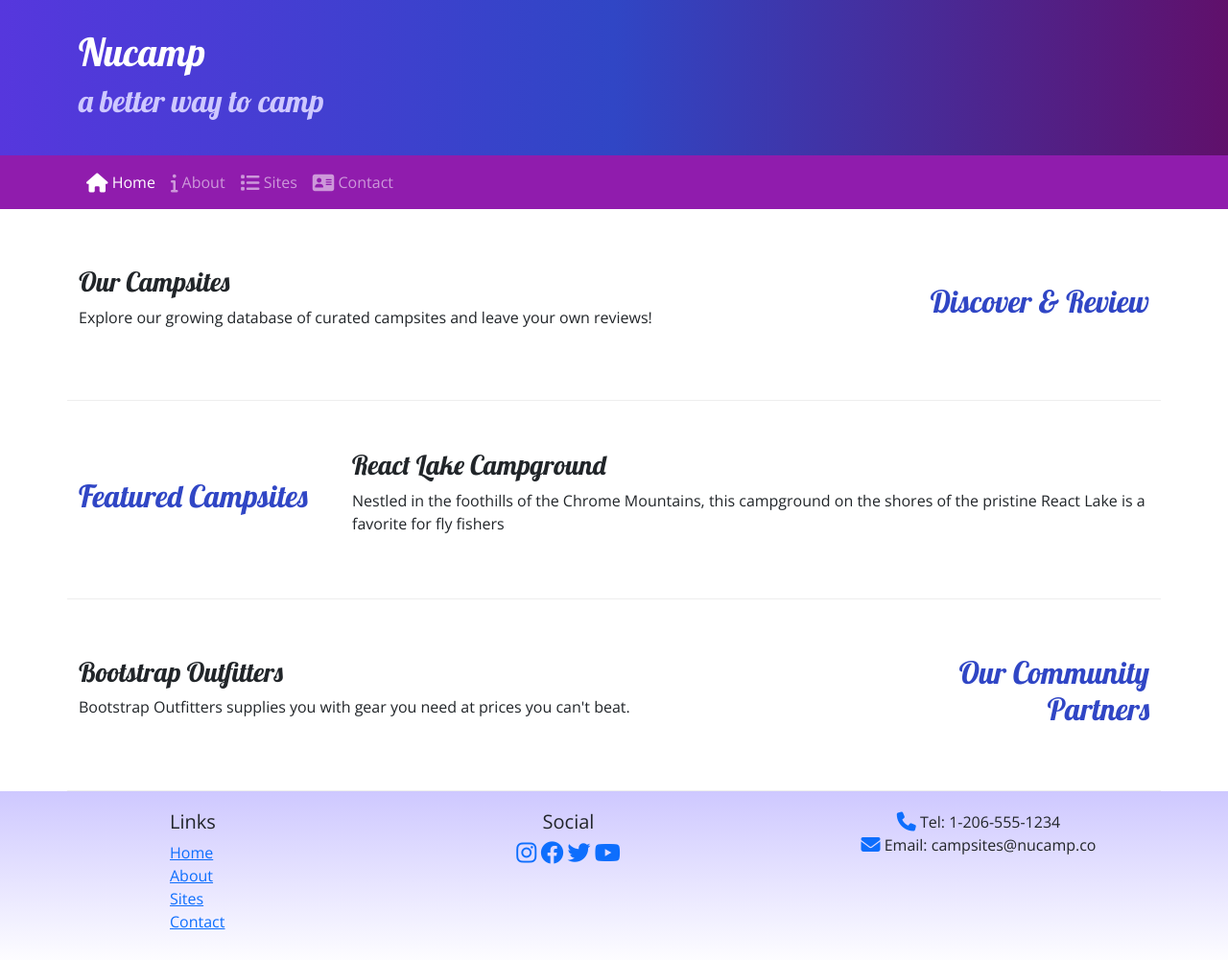
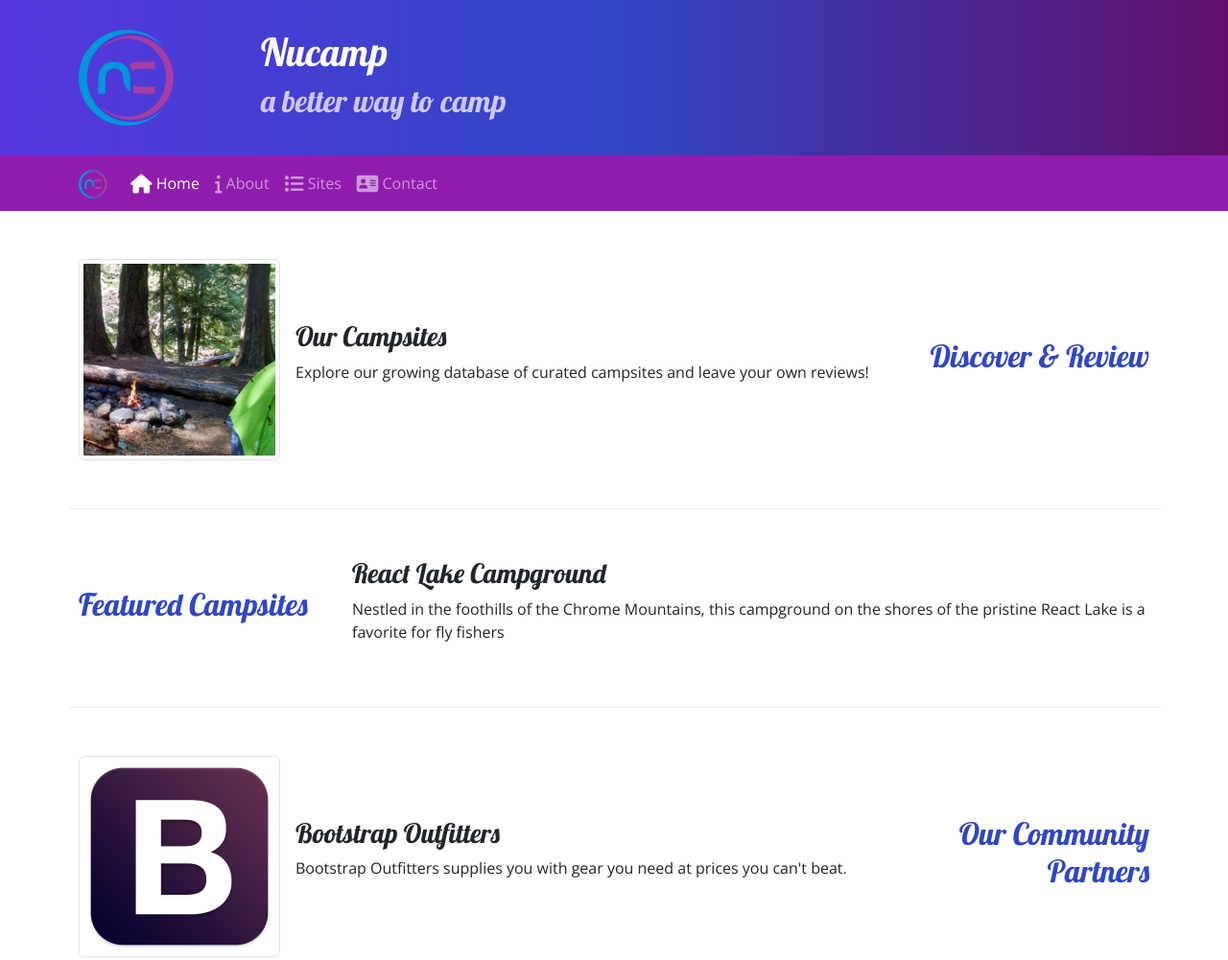
Before and after one commit to simmpabla/nucampsite-first-bootcamp-, a plain HTML site: page index.html in a window 1280 px wide. Shown: the top 1001 px of the page at 96% size. Drawn offline with nearby package versions, Linux system fonts and the light colour scheme.

Commit message:
Images and Flex utility

```diff
--- a/index.html
+++ b/index.html
@@ -22,6 +22,9 @@
         <header>
             <div class="container">
                 <div class="row">
+                    <div class="col-4 col-sm-3 col-md-2 align-self-center">
+                        <img src="img/logo.png" class="img-fluid" />
+                    </div>
                     <div class="col">
                         <h1>Nucamp</h1>
                         <h2>a better way to camp</h2>
@@ -33,7 +36,8 @@
         <!-- navbar -->
         <nav class="navbar navbar-expand-sm navbar-dark sticky-top">
             <div class="container">
-                <button class="navbar-toggler ms-auto" type="button" data-bs-toggle="collapse" data-bs-target="#nucampNavbar">
+                <a class="navbar-brand" href="#"><img src="img/logo.png" height="30" width="30" /></a>
+                <button class="navbar-toggler" type="button" data-bs-toggle="collapse" data-bs-target="#nucampNavbar">
                     <span class="navbar-toggler-icon"></span>
                 </button>
                 <div class="collapse navbar-collapse" id="nucampNavbar">
@@ -56,8 +60,13 @@
                     <h2 class="text-sm-end">Discover & Review</h2>
                 </div>
                 <div class="col">
-                    <h3>Our Campsites</h3>
-                    <p class="d-none d-sm-block">Explore our growing database of curated campsites and leave your own reviews!</p>
+                    <div class="d-flex">
+                        <img src="img/breadcrumb-trail-thumb.jpg" class="me-3 img-thumbnail" alt="Breadcrumb Trail" />
+                        <div class="align-self-center">
+                            <h3>Our Campsites</h3>
+                            <p class="d-none d-sm-block">Explore our growing database of curated campsites and leave your own reviews!</p>
+                        </div>
+                    </div>
                 </div>
 
             </section>
@@ -80,10 +89,14 @@
                     <h2 class="text-sm-end">Our Community Partners</h2>
                 </div>
                 <div class="col">
-                    <h3>Bootstrap Outfitters</h3>
-                    <p class="d-none d-sm-block">Bootstrap Outfitters supplies you with gear you need at prices you can't beat.</p>
+                    <div class="d-flex">
+                        <img src="img/bootstrap-thumb.png" class="me-3 img-thumbnail" alt="Bootstrap Outfitters" />
+                        <div class="align-self-center">
+                            <h3>Bootstrap Outfitters</h3>
+                            <p class="d-none d-sm-block">Bootstrap Outfitters supplies you with gear you need at prices you can't beat.</p>
+                        </div>
+                    </div>
                 </div>
-
             </section>
 
         </main>
```
Also changed, not shown: aboutus.html (+4 -0 lines), contactus.html (+4 -0 lines), img/bootstrap-thumb.png (added), img/breadcrumb-trail-thumb.jpg (added), img/breadcrumb-trail.jpg (added), img/chrome-river-thumb.jpg (added), img/chrome-river.jpg (added), img/logo.png (added), img/react-lake-thumb.jpg (added), img/react-lake.jpg (added), 2 other files.
